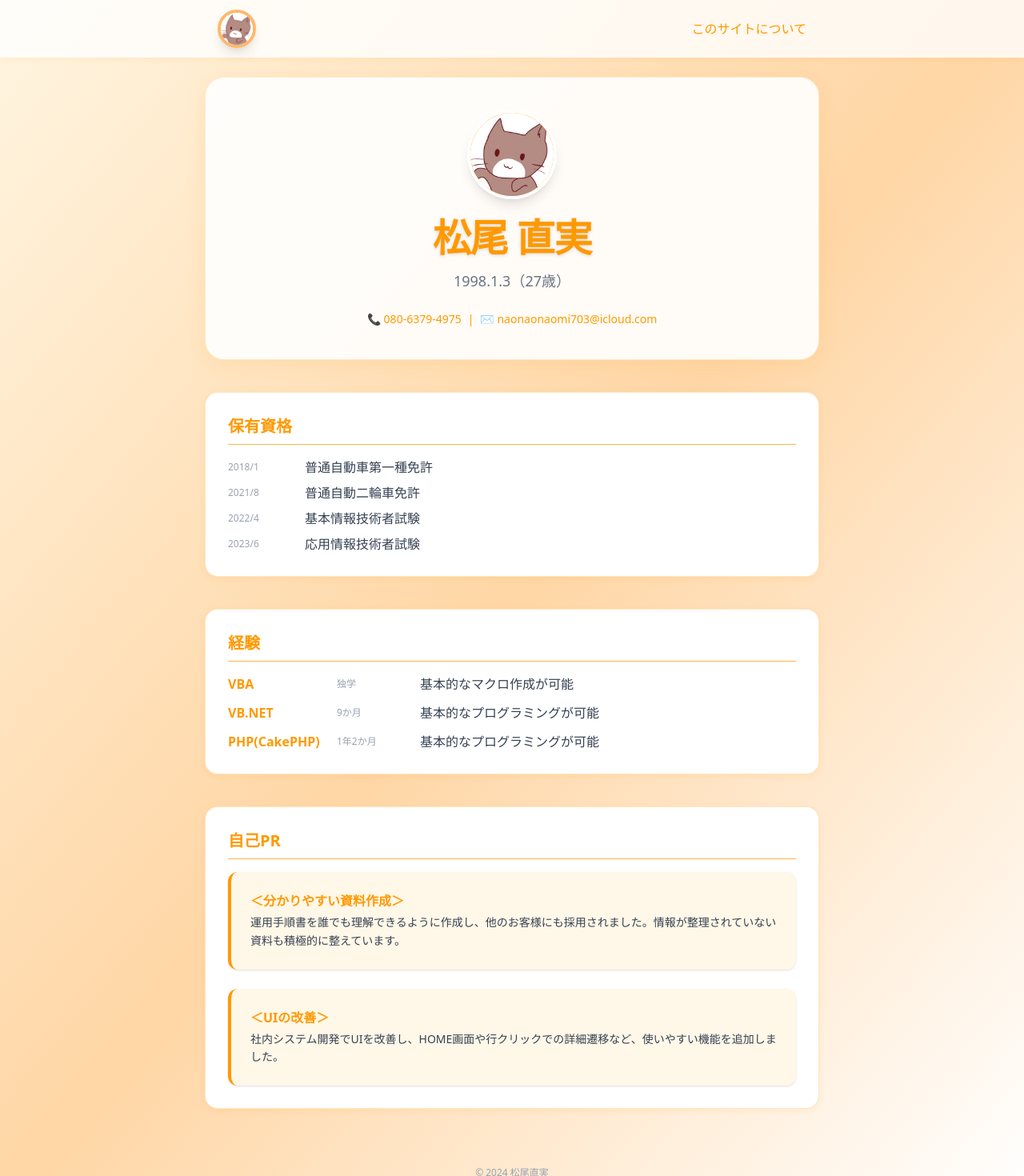
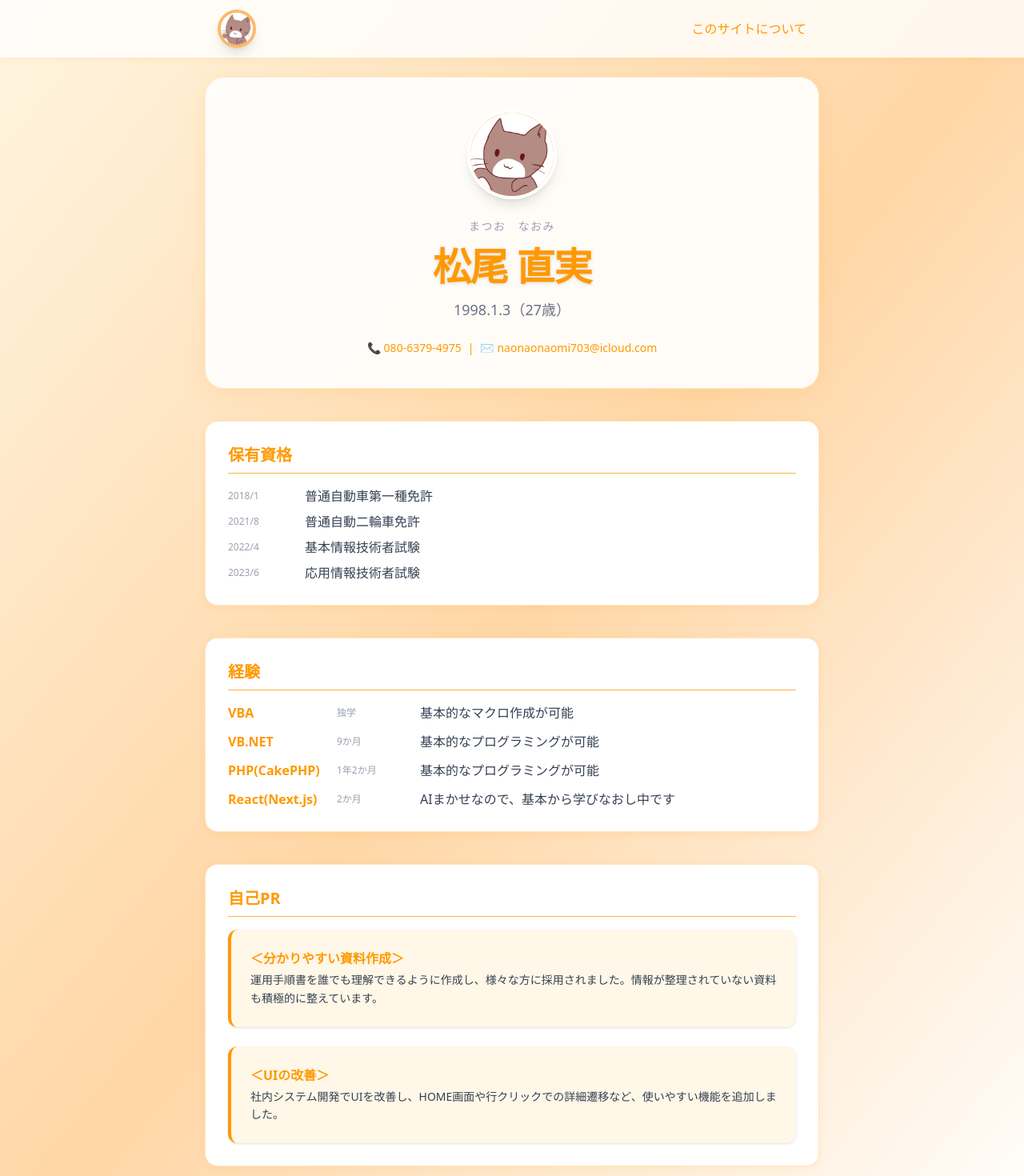
Before and after one commit to naonaonaomi/my-portfolio, a React (Vite) app: page / in a window 1280 px wide. Shown: the top 1470 px of the page at 80% size. Built offline with nearby package versions, Linux system fonts and the light colour scheme.

Commit message:
細部修正

```diff
--- a/src/components/Experiences.tsx
+++ b/src/components/Experiences.tsx
@@ -11,6 +11,7 @@ const experiences: Experience[] = [
   { name: "VBA", period: "独学", detail: "基本的なマクロ作成が可能" },
   { name: "VB.NET", period: "9か月", detail: "基本的なプログラミングが可能" },
   { name: "PHP(CakePHP)", period: "1年2か月", detail: "基本的なプログラミングが可能" },
+  { name: "React(Next.js)", period: "2か月", detail: "AIまかせなので、基本から学びなおし中です" },
 ];
 
 const Experiences = () => (
--- a/src/components/Profile.tsx
+++ b/src/components/Profile.tsx
@@ -19,6 +19,7 @@ const Profile = () => {
             <div className="w-28 h-28 bg-gradient-to-tr rounded-full flex items-center justify-center shadow-lg mb-2 border-4 border-white overflow-hidden" style={{ background: 'linear-gradient(135deg, #FF9900 0%, #FFB347 100%)' }}>
                 <img src="/danceCat.jpg" alt="アイコン" className="w-full h-full object-cover" />
             </div>
+            <div className="text-sm text-gray-400" style={{ letterSpacing: '0.1em' }}>まつお　なおみ</div>
             <h1 className="text-4xl md:text-5xl font-extrabold tracking-tight drop-shadow-sm" style={{ color: '#FF9900' }}>松尾 直実</h1>
             <p className="text-gray-500 text-lg">1998.1.3（{age}歳）</p>
             <div className="flex flex-col md:flex-row gap-2 mt-2 text-sm items-center" style={{ color: '#FF9900' }}>
--- a/src/components/SelfPR.tsx
+++ b/src/components/SelfPR.tsx
@@ -7,7 +7,7 @@ const SelfPR = () => (
             <div className="relative rounded-xl p-6 shadow-sm border-l-4" style={{ background: '#FFF5E1CC', borderColor: '#FF9900' }}>
                 <div className="font-bold mb-1" style={{ color: '#FF9900' }}>＜分かりやすい資料作成＞</div>
                 <div className="text-gray-700 text-sm leading-relaxed">
-                    運用手順書を誰でも理解できるように作成し、他のお客様にも採用されました。情報が整理されていない資料も積極的に整えています。
+                    運用手順書を誰でも理解できるように作成し、様々な方に採用されました。情報が整理されていない資料も積極的に整えています。
                 </div>
             </div>
             <div className="relative rounded-xl p-6 shadow-sm border-l-4" style={{ background: '#FFF5E1CC', borderColor: '#FF9900' }}>
```
